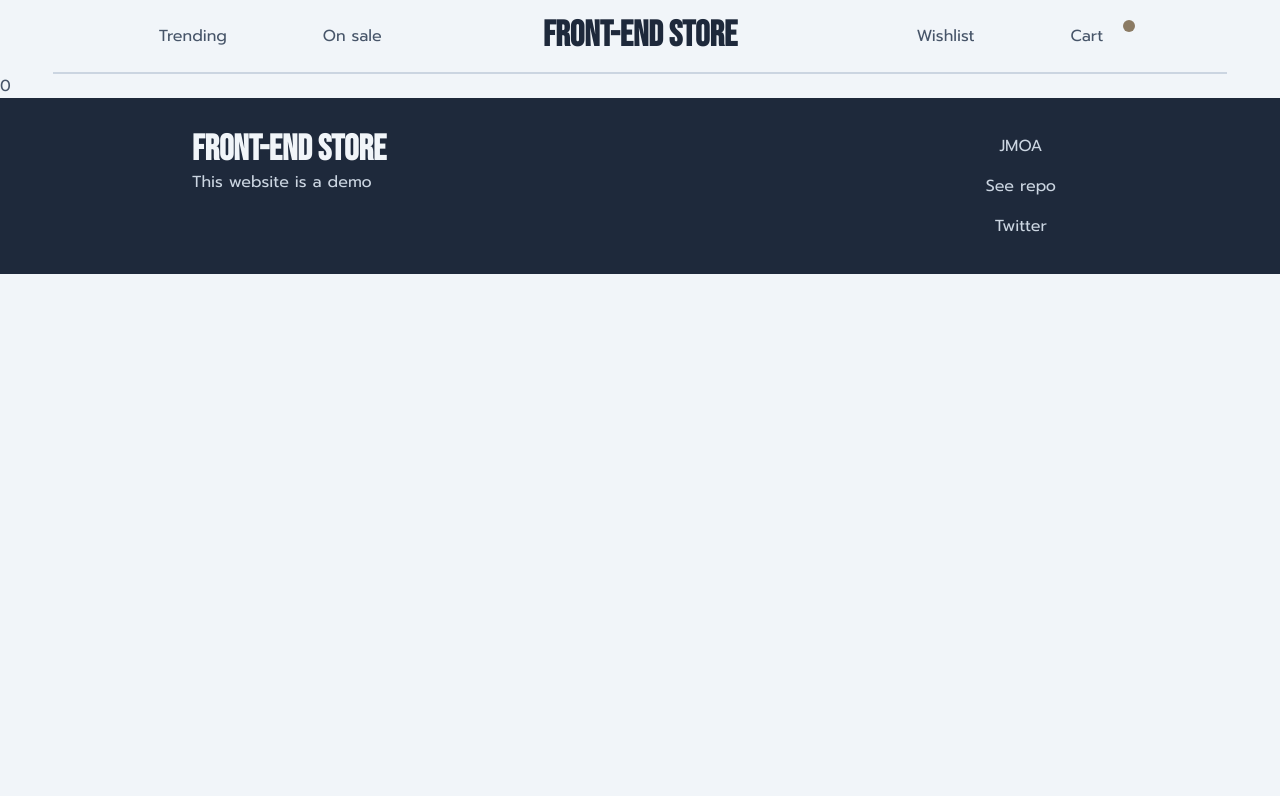
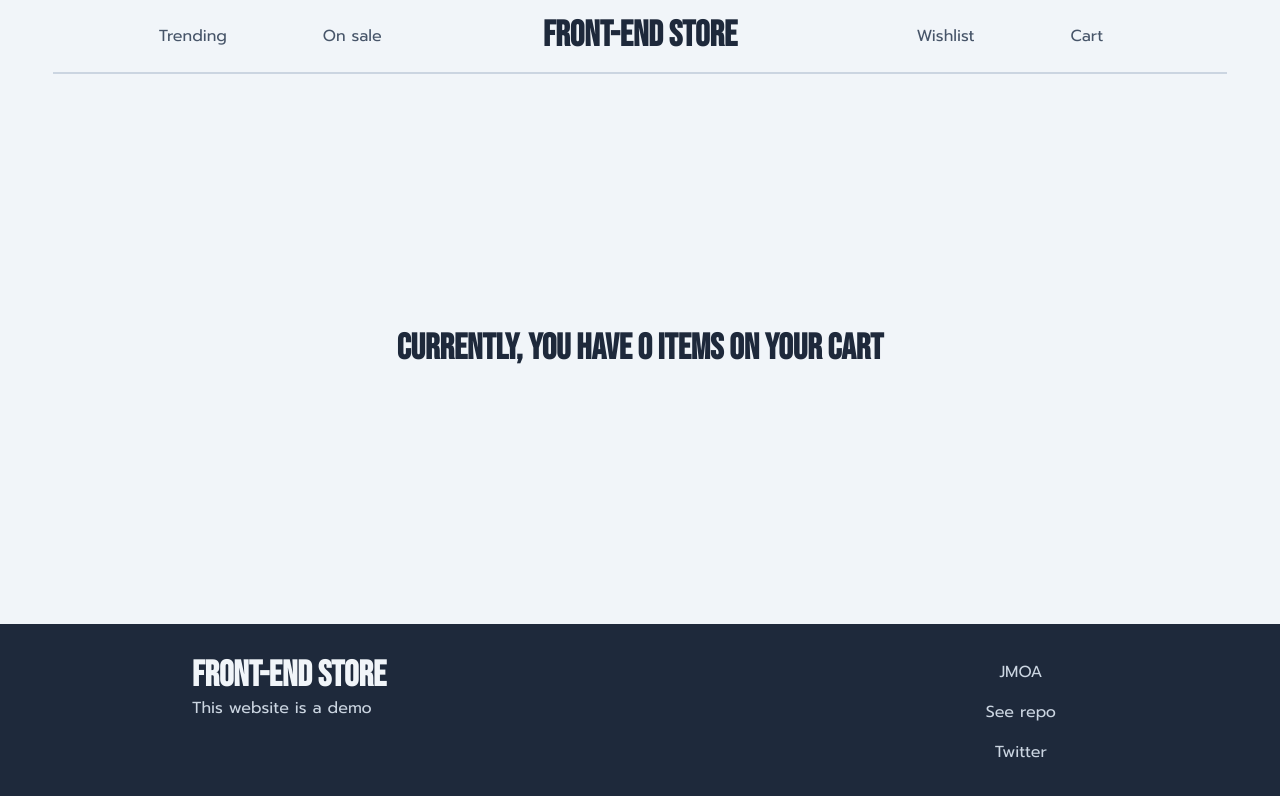
Before and after one commit to CerealPlayer/templates, a Next.js app in the folder templates/frontendstore/: page /cart in a window 1280 px wide. Shown: the top 796 px of the page. Built offline with nearby package versions, Linux system fonts and the light colour scheme.

Commit message:
Start of cart, items display

```diff
--- a/templates/frontendstore/components/UI/BuyAction.tsx
+++ b/templates/frontendstore/components/UI/BuyAction.tsx
@@ -5,7 +5,7 @@ import ActionButton from "./ActionButton";
 export default function BuyAction() {
   const ctx = useContext(CartContext);
   const cartHandler = () => {
-    ctx.onSaveItem({ id: 1 });
+    ctx.onAddItem({ id: 1 });
   };
   return (
     <>
--- a/templates/frontendstore/components/UI/notifications/Badge.tsx
+++ b/templates/frontendstore/components/UI/notifications/Badge.tsx
@@ -3,29 +3,28 @@ import { motion, useAnimation } from "framer-motion";
 import { CartContext } from "../../../context/cart-context";
 
 export default function Badge({ children }: { children: ReactNode }) {
-  const [isEmpty, setIsEmpty] = useState(false);
+  const [hasItem, setHasItem] = useState(false);
   const ctx = useContext(CartContext);
   const controls = useAnimation();
-  console.log(ctx);
   useEffect(() => {
-    if (ctx.items.length >= 1) {
-      setIsEmpty(false);
+    if (ctx.items.length > 0) {
+      setHasItem(true);
     } else {
-      setIsEmpty(true);
+      setHasItem(false);
     }
-    controls.start({
-      y: [0, -10, 5, 0],
-      transition: {
-        type: "spring",
-        duration: 0.3,
-        repeat: 2,
-        repeatDelay: 0.1,
-      },
-    });
-  }, [ctx]);
+    hasItem &&
+      controls.start({
+        y: [0, -10, 3],
+        transition: {
+          type: "spring",
+          duration: 0.25,
+          repeat: 1,
+        },
+      });
+  }, [ctx, hasItem]);
   return (
     <div className="relative">
-      {!isEmpty && (
+      {hasItem && (
         <motion.div
           animate={controls}
           className="absolute w-3 h-3 bg-[#8B7B64] rounded-full top-0 right-0"
--- /dev/null
+++ b/templates/frontendstore/components/cart/CartContainer.tsx
@@ -0,0 +1,13 @@
+import { products } from "../../types/props";
+import Section from "../UI/Section";
+import ItemsDisplay from "./ItemsDisplay";
+
+export default function CartContainer({ products }: { products: products }) {
+  return (
+    <Section>
+      <div>
+        <ItemsDisplay products={products} />
+      </div>
+    </Section>
+  );
+}
--- /dev/null
+++ b/templates/frontendstore/components/cart/DisplayItem.tsx
@@ -0,0 +1,34 @@
+import Image from "next/image";
+import { products, ArrayElement } from "../../types/props";
+import { MdOutlineDelete } from "react-icons/md";
+
+export default function DisplayItem({
+  item,
+  onDeleteItem,
+}: {
+  item: ArrayElement<products>;
+  onDeleteItem: (id: number) => void;
+}) {
+  const clickHandler = () => {
+    onDeleteItem(item.id);
+  };
+  return (
+    <div className="flex gap-8 justify-between items-center last-of-type:border-none py-2 border-b border-slate-300">
+      <div className="flex items-center gap-8">
+        <div>
+          <Image src={item.src} width={70} height={70} />
+        </div>
+        <div className="flex flex-col items-start gap-2">
+          <h3>{item.name}</h3>
+          <p>{item.short_desc}</p>
+        </div>
+      </div>
+      <div
+        onClick={clickHandler}
+        className="bg-red-200 rounded-full p-1 cursor-pointer"
+      >
+        <MdOutlineDelete size="1.5em" color="#BE123C" />
+      </div>
+    </div>
+  );
+}
--- /dev/null
+++ b/templates/frontendstore/components/cart/ItemsDisplay.tsx
@@ -0,0 +1,32 @@
+import Image from "next/image";
+import { useContext } from "react";
+import { CartContext } from "../../context/cart-context";
+import { products } from "../../types/props";
+import DisplayItem from "./DisplayItem";
+
+export default function ItemsDisplay({ products }: { products: products }) {
+  const ctx = useContext(CartContext);
+  const items = ctx.items;
+  const itemsInfo = items
+    .filter((item) => item.id)
+    .map((item) => products.filter((prod) => prod.id === item.id)[0]);
+
+  if (itemsInfo.length === 0) {
+    return (
+      <h1 className="text-center">Currently, you have 0 items on your cart</h1>
+    );
+  }
+  const deleteItemHandler = (id: number): void => {
+    const deleteIndex = itemsInfo.findIndex((item) => item.id === id);
+    const withoutItem = itemsInfo.splice(deleteIndex, 1);
+    const nuIds = itemsInfo.map((item) => ({ id: item.id }));
+    ctx.onSaveItems(nuIds);
+  };
+  return (
+    <div className="border border-slate-300 px-4 py-2 flex flex-col gap-4">
+      {itemsInfo.map((item) => (
+        <DisplayItem item={item} onDeleteItem={deleteItemHandler} />
+      ))}
+    </div>
+  );
+}
--- a/templates/frontendstore/context/cart-context.tsx
+++ b/templates/frontendstore/context/cart-context.tsx
@@ -2,21 +2,26 @@ import { createContext, useState, ReactNode } from "react";
 
 export const CartContext = createContext({
   items: [{ id: 0 }],
-  onSaveItem: (item: { id: number }) => {},
+  onAddItem: (item: { id: number }) => {},
+  onSaveItems: (item: { id: number }[]) => {},
 });
 
 export function CartContextProvider({ children }: { children: ReactNode }) {
-  const [items, setItems] = useState<{ id: number }[]>([{ id: 0 }]);
+  const [items, setItems] = useState<{ id: number }[]>([]);
 
-  const saveItemsHandler = (item: { id: number }) => {
+  const addItemsHandler = (item: { id: number }) => {
     setItems((prev) => [...prev, item]);
+  };
+  const saveItemsHandler = (items: { id: number }[]) => {
+    setItems(items);
   };
 
   return (
     <CartContext.Provider
       value={{
         items: items,
-        onSaveItem: saveItemsHandler,
+        onAddItem: addItemsHandler,
+        onSaveItems: saveItemsHandler,
       }}
     >
       {children}
--- a/templates/frontendstore/pages/cart.tsx
+++ b/templates/frontendstore/pages/cart.tsx
@@ -1,13 +1,21 @@
-import { useContext } from "react";
-import { CartContext } from "../context/cart-context";
+import { readFile } from "fs/promises";
+import CartContainer from "../components/cart/CartContainer";
+import { products } from "../types/props";
 
-export default function Cart() {
-  const ctx = useContext(CartContext);
+export default function Cart({ products }: { products: products }) {
   return (
     <main>
-      {ctx.items.map((item) => (
-        <span>{item.id}</span>
-      ))}
+      <CartContainer products={products} />
     </main>
   );
 }
+
+export async function getStaticProps() {
+  const data = await readFile("./data/products.json");
+  const products = JSON.parse(data.toString());
+  return {
+    props: {
+      products: products,
+    },
+  };
+}
--- a/templates/frontendstore/styles/globals.css
+++ b/templates/frontendstore/styles/globals.css
@@ -7,6 +7,9 @@
 @layer base{
   body {
     @apply text-slate-600 font-content text-sm md:text-base bg-slate-100
+  }
+  #__next {
+    @apply min-h-screen flex flex-col justify-between
   }
   h1 {
     @apply text-2xl sm:text-4xl text-slate-800 font-bold font-title
--- a/templates/frontendstore/types/props.ts
+++ b/templates/frontendstore/types/props.ts
@@ -1,6 +1,10 @@
 export type products = {
+  id: number;
   name: string;
   short_desc: string;
   src: string;
   href: string;
 }[];
+
+export type ArrayElement<ArrayType extends readonly unknown[]> =
+  ArrayType extends readonly (infer ElementType)[] ? ElementType : never;
```
